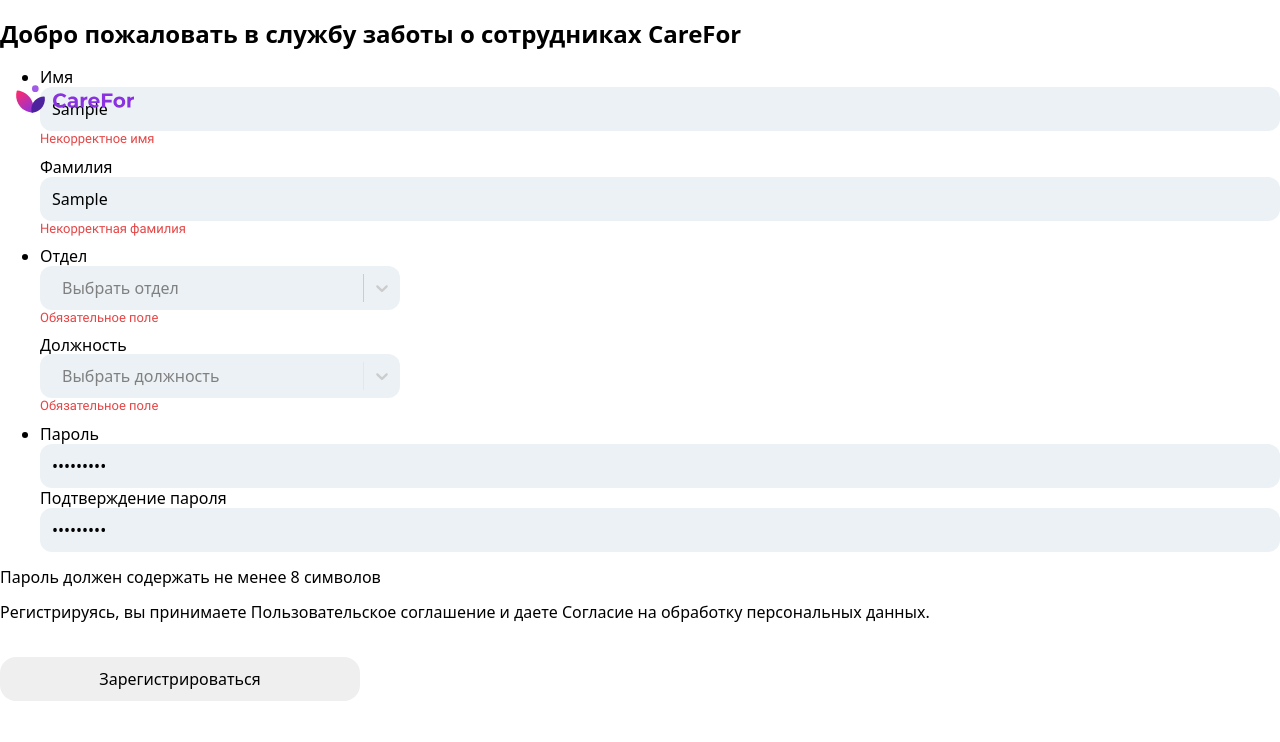
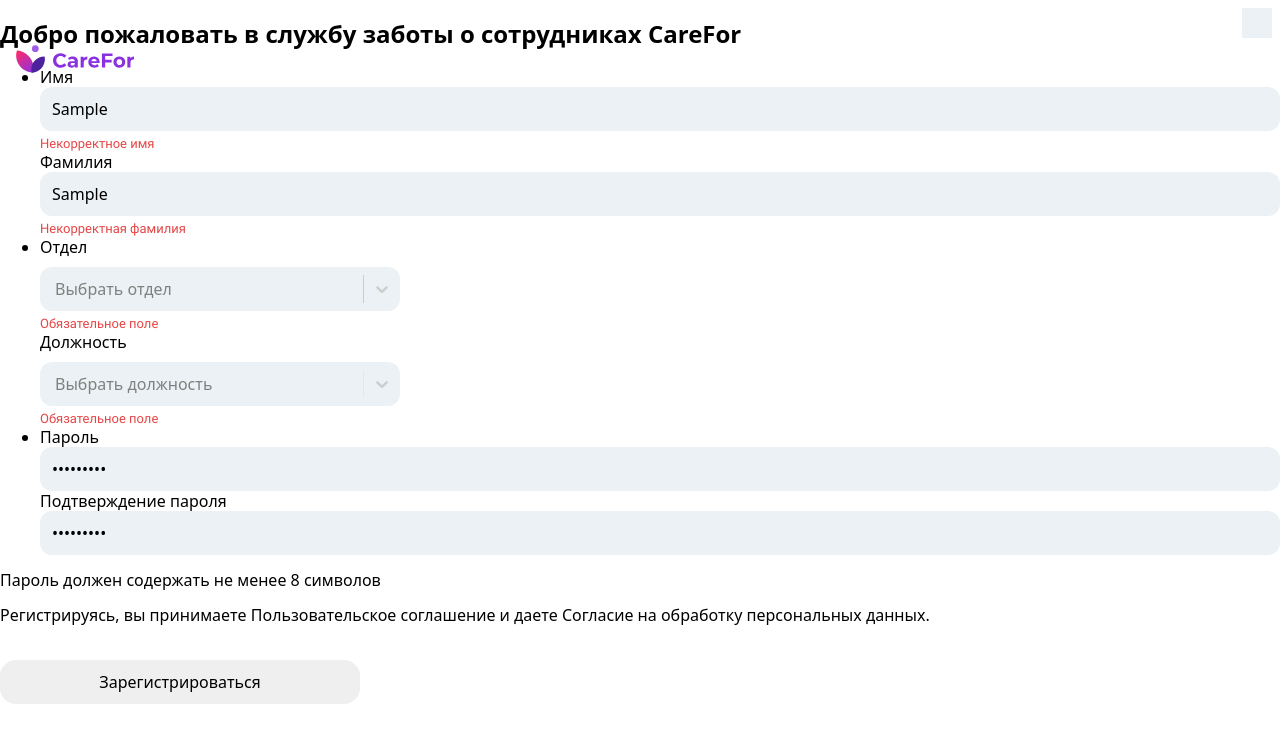
Before and after one commit to dev0x451/employee_mood_frontend, a React (Vite) app: page /register in a window 1280 px wide. Both pictures are taken after typing "Sample", "Sample", "Sample", "Sample123", "Sample123" into the empty fields and a click on the button "Зарегистрироваться". Shown: the top 742 px of the page. Built offline with nearby package versions, Linux system fonts and the light colour scheme; no server answers.

Commit message:
feat: add ErrorMessage, InputButton components, check register Pixel perfect

```diff
--- a/src/pages/register/registerpage.module.css
+++ b/src/pages/register/registerpage.module.css
@@ -43,21 +43,17 @@
 .register-form-list-item {
   display: flex;
   width: 100%;
-  padding-top: 14px;
+  margin-bottom: 25px;
   column-gap: 16px;
 }
 
-.register-form-list-item:first-of-type {
-  padding-top: 0;
-}
-
 .register-form-list-item:last-of-type {
-  padding-top: 26px;
+  margin: 0;
 }
 
 .register-password-info {
   align-self: flex-start;
-  margin: 0;
+  margin: 5px 0 0;
   color: var(--color-black);
   font-size: 13px;
   font-weight: 400;
@@ -67,8 +63,7 @@
 .register-agreement {
   max-width: 740px;
   align-self: flex-start;
-  padding-top: 20px;
-  margin: 0;
+  margin: 25px 0 3px;
   color: var(--color-text-primary);
   font-size: 14px;
   font-weight: 400;
--- a/src/shared/styles.css
+++ b/src/shared/styles.css
@@ -2,7 +2,7 @@
 
 .logo-container {
   position: absolute;
-  top: 10%;
+  top: 5%;
 }
 
 .input {
@@ -46,14 +46,6 @@
   border: 1px solid var(--color-error);
 }
 
-.error-message {
-  margin-bottom: 10px;
-  color: var(--color-error);
-  font-family: Roboto, sans-serif;
-  font-size: 13px;
-  line-height: 16px;
-}
-
 .label {
   display: inline-block;
   margin: 15px 0 8px;
--- a/src/shared/ui/Dropdown/Dropdown.tsx
+++ b/src/shared/ui/Dropdown/Dropdown.tsx
@@ -4,6 +4,7 @@ import "@/shared/styles.css";
 import React, { useEffect, useState } from "react";
 import { SelectOption } from "@/types";
 import { ErrorMessage } from "@/shared/ui/ErrorMessage/ErrorMessage";
+import styles from "./dropdown.module.css";
 
 interface DropdownProps {
   label: string;
@@ -30,19 +31,20 @@ export const DropDown: React.FC<DropdownProps & FieldHookConfig<string>> = ({
   const { touched, error } = meta;
   const { setValue } = helpers;
 
-  const styles: StylesConfig = {
+  const selectStyles: StylesConfig = {
     control: (styles, { isDisabled }) => ({
       ...styles,
       display: "flex",
       backgroundColor: "#EBF1F4",
       width: "360px",
-      paddingLeft: "12px",
+      paddingLeft: "5px",
       height: "44px",
       color: !isDisabled ? "#99A2AD" : "#2C2D2E",
       borderRadius: "12px",
       fontWeight: "400",
       border: 0,
       boxShadow: "none",
+      marginTop: "10px",
     }),
     option: (styles, { isDisabled, isFocused, isSelected }) => {
       return {
@@ -76,7 +78,9 @@ export const DropDown: React.FC<DropdownProps & FieldHookConfig<string>> = ({
 
   return (
     <div>
-      <label htmlFor={props.id || props.name}>{label}</label>
+      <label className={styles.label} htmlFor={props.id || props.name}>
+        {label}
+      </label>
 
       <Select
         options={options}
@@ -86,7 +90,7 @@ export const DropDown: React.FC<DropdownProps & FieldHookConfig<string>> = ({
         className="basic-single"
         classNamePrefix="select"
         isDisabled={isDisabled}
-        styles={styles}
+        styles={selectStyles}
         placeholder={props.placeholder}
         noOptionsMessage={props.noOptionsMessage}
       />
--- /dev/null
+++ b/src/shared/ui/Dropdown/dropdown.module.css
@@ -0,0 +1,7 @@
+.label {
+  margin-bottom: 8px;
+  color: var(--color-text-primary);
+  font-size: var(--font-size-m);
+  font-weight: 400;
+  line-height: var(--font-line-m);
+}
--- a/src/shared/ui/ErrorMessage/ErrorMessage.tsx
+++ b/src/shared/ui/ErrorMessage/ErrorMessage.tsx
@@ -5,5 +5,5 @@ interface ErrorMessageProps {
   children: React.ReactNode;
 }
 export const ErrorMessage: React.FC<ErrorMessageProps> = ({ children }) => {
-  return <div className={styles.error}>{children}</div>;
+  return <p className={styles.error}>{children}</p>;
 };
--- a/src/shared/ui/ErrorMessage/errormessage.module.css
+++ b/src/shared/ui/ErrorMessage/errormessage.module.css
@@ -1,5 +1,5 @@
 .error {
-  margin-bottom: 10px;
+  margin: 5px 0 0;
   color: var(--color-error);
   font-family: Roboto, sans-serif;
   font-size: 13px;
--- a/src/shared/ui/Input/Input.tsx
+++ b/src/shared/ui/Input/Input.tsx
@@ -1,18 +1,44 @@
 import { FieldHookConfig, useField } from "formik";
 import styles from "./input.module.css";
 import { ErrorMessage } from "@/shared/ui/ErrorMessage/ErrorMessage";
+import { InputButton } from "@/shared/ui/InputButton/InputButton";
+import { useState } from "react";
 
 interface OtherProps {
   label: string;
 }
 export const Input = (props: OtherProps & FieldHookConfig<string>) => {
   const [field, meta] = useField(props);
+  const [passwordOpened, setPasswordOpened] = useState(false);
+
+  const handleOpenPassword = () => {
+    if (passwordOpened) {
+      setPasswordOpened(false);
+    } else {
+      setPasswordOpened(true);
+    }
+  };
+
   return (
     <div className={styles.inputArea}>
       <label className={styles.label} htmlFor={props.id || props.name}>
         {props.label}
       </label>
-      <input className={styles.input} {...field} type={props.type} />
+      {props.type === "password" ? (
+        <div className={styles.inputContainer}>
+          <input
+            className={styles.input}
+            {...field}
+            type={!passwordOpened ? props.type : "text"}
+          />
+          <InputButton
+            handleOpenPassword={handleOpenPassword}
+            passwordOpened={passwordOpened}
+          />
+        </div>
+      ) : (
+        <input className={styles.input} {...field} type={props.type} />
+      )}
       {meta.touched && meta.error ? (
         <ErrorMessage>{meta.error}</ErrorMessage>
       ) : null}
--- a/src/shared/ui/Input/input.module.css
+++ b/src/shared/ui/Input/input.module.css
@@ -3,7 +3,10 @@
   width: 100%;
   box-sizing: border-box;
   flex-direction: column;
-  padding: 12px 0;
+}
+
+.input-container {
+  position: relative;
 }
 
 .label {
--- /dev/null
+++ b/src/shared/ui/InputButton/InputButton.tsx
@@ -0,0 +1,24 @@
+import styles from "@/shared/ui/InputButton/inputbutton.module.css";
+import React from "react";
+
+interface InputButtonProps {
+  handleOpenPassword: () => void;
+  passwordOpened: boolean;
+}
+
+export const InputButton: React.FC<InputButtonProps> = ({
+  handleOpenPassword,
+  passwordOpened,
+}) => {
+  return (
+    <button
+      onClick={handleOpenPassword}
+      type="button"
+      className={
+        !passwordOpened
+          ? `${styles.button} ${styles.buttonOpened}`
+          : `${styles.button} ${styles.buttonClosed}`
+      }
+    ></button>
+  );
+};
--- /dev/null
+++ b/src/shared/ui/InputButton/inputbutton.module.css
@@ -0,0 +1,19 @@
+.button {
+  position: absolute;
+  top: 8px;
+  right: 8px;
+  width: 30px;
+  height: 30px;
+  border: none;
+  background-color: var(--color-background);
+  background-position: center;
+  background-repeat: no-repeat;
+}
+
+.button-opened {
+  background-image: url('./passwordOpened.svg');
+}
+
+.button-closed {
+  background-image: url('./passwordClosed.svg');
+}
```
Also changed, not shown: src/shared/ui/InputButton/passwordClosed.svg (added), src/shared/ui/InputButton/passwordOpened.svg (added).
